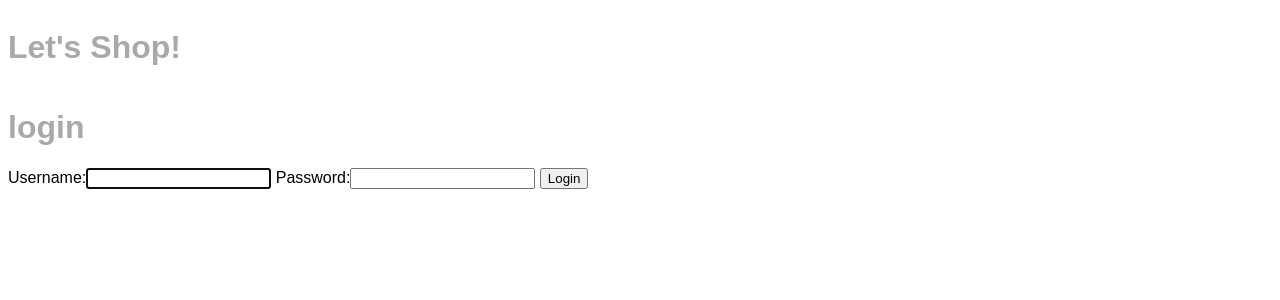
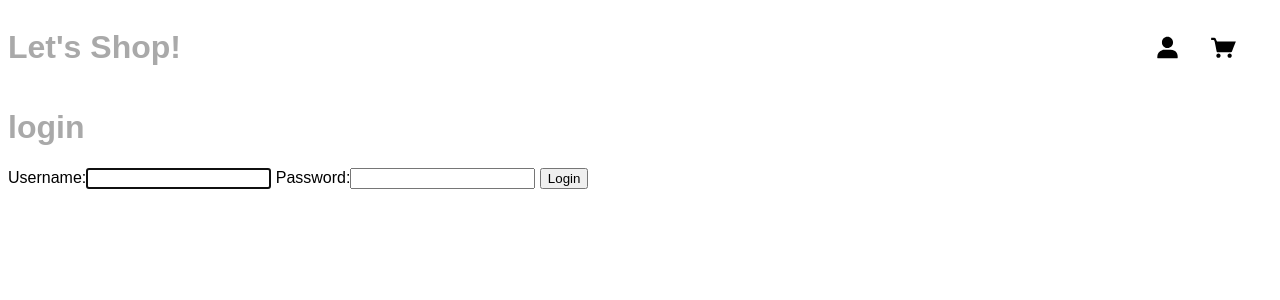
Before and after one commit to Nickchen2016/letsshop, a Django app: page /accounts/login/ in a window 1280 px wide. Shown: the top 300 px of the page. Run offline with Django 3.2, Linux system fonts and the light colour scheme; style sheets or scripts are compiled from the project's sources.

Commit message:
add login/cart btn on header

```diff
--- a/assets/styles.css
+++ b/assets/styles.css
@@ -14,7 +14,19 @@ h1 {
 #site_header {
     white-space: nowrap;
     display: grid;
-    grid-template-columns: 2.2fr .2fr .2fr .2fr
+    grid-template-columns: 2fr .1fr .1fr;
+    margin-right: 20px;
+}
+
+.header_btn {
+    display: flex;
+    justify-content: center;
+    align-items: center;
+    cursor: pointer;
+}
+
+.header_btn:hover {
+    opacity: .5;
 }
 
 #list_box {
--- a/templates/base_layout.html
+++ b/templates/base_layout.html
@@ -17,9 +17,12 @@
                 Let's Shop!
             </a>
         </h1>
-        <span></span>
-        <span></span>
-        <span></span>
+        <div class='header_btn'>
+            <img src="{% static 'login.svg' %}">
+        </div>
+        <div class='header_btn'>
+            <img src="{% static 'cart.svg' %}">
+        </div>
     </div>
     {% block content %}
     {% endblock %}
```
Also changed, not shown: assets/cart.svg (added), assets/login.svg (added).
